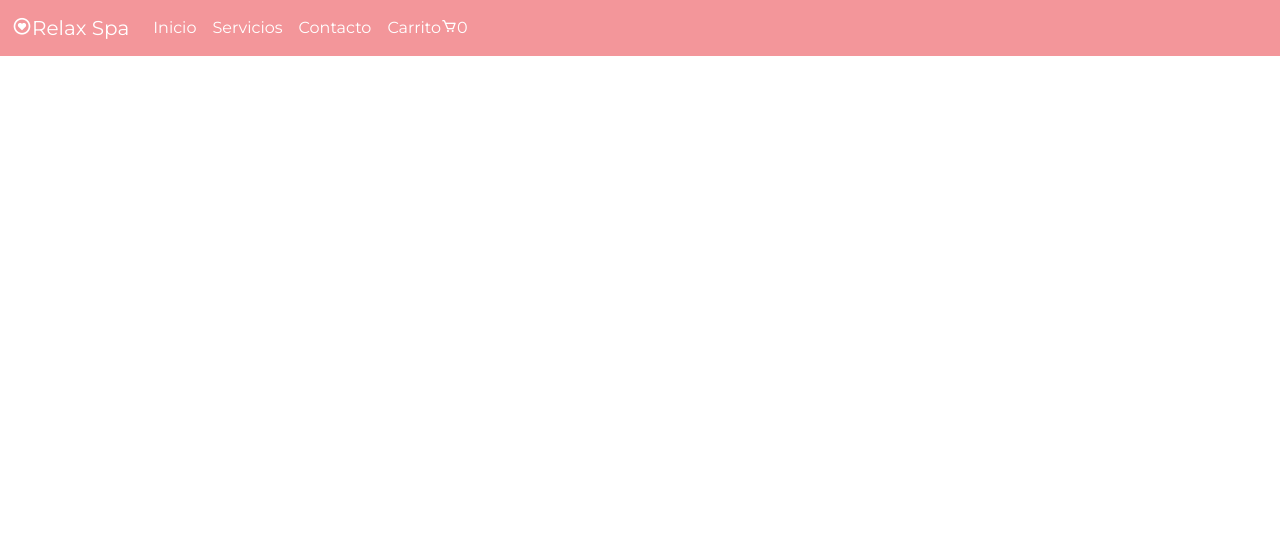
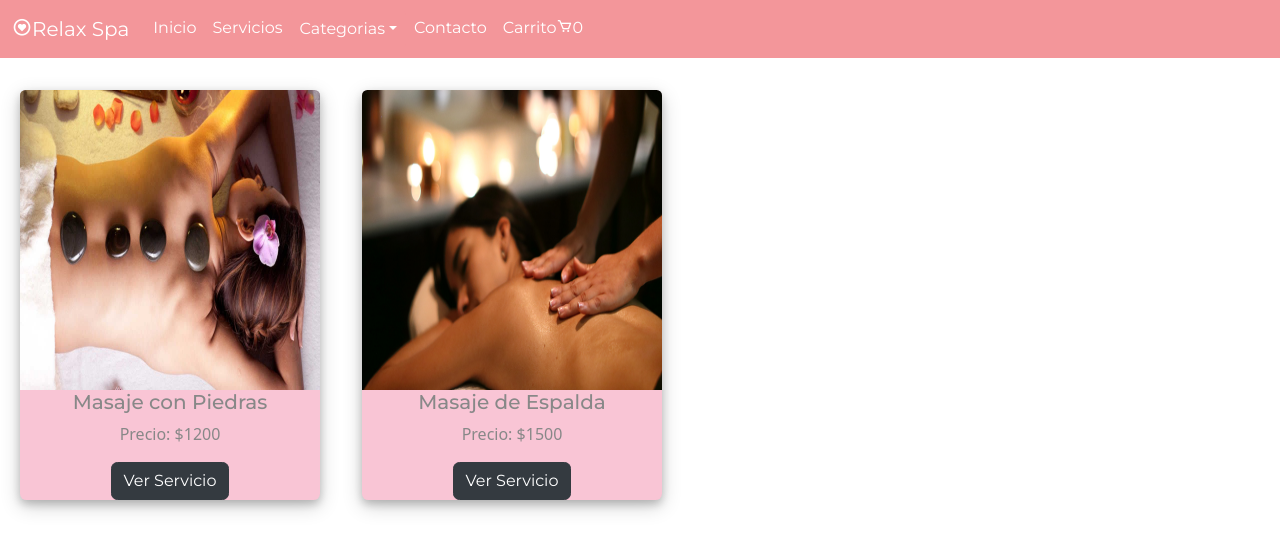
Before and after one commit to joaquin-benitez/React-Proyect, a React (Create React App) app: page /categoria/1 in a window 1280 px wide. Shown: the top 550 px of the page. Built offline with nearby package versions, Linux system fonts and the light colour scheme.

Commit message:
correccion y agrego categoria

```diff
--- a/public/json/Servicios.json
+++ b/public/Servicios.json
@@ -2,6 +2,7 @@
     {
         "id": 1,
         "nombre": "Masaje con Piedras",
+        "idCategoria":1,
         "precio": 1200,
         "descripcion": "Es una relajante terapia de origen oriental que trabaja no sólo en el plano físico sino también en el mental, ya que ayuda a relajar tensiones musculares y a conseguir un perfecto equilibrio energético.",
         "img": "piedras.jpg"
@@ -9,10 +10,20 @@
     {
         "id": 2,
         "nombre": "Masaje de Espalda",
+        "idCategoria":1,
         "precio": 1500,
         "descripcion": "El masaje en la espalda aumenta el flujo de la sangre hacia la piel y los músculos. Ayuda a aliviar el dolor y la rigidez.",
         "img": "espalda.jpg"
+    },
+    {
+        "id": 3,
+        "nombre": "Limpieza Facial",
+        "idCategoria":2,
+        "precio": 1300,
+        "descripcion": "Remover las células muertas de la piel en profundidad, eliminando así cualquier impureza. Estimular la oxigenación de la piel desde el interior de esta. Esto ayudará enormemente a fomentar también el proceso de regeneración celular",
+        "img": "cutis.jpg"
     }
 
 
+
 ]
--- a/src/App.jsx
+++ b/src/App.jsx
@@ -5,7 +5,9 @@ import Navbar from './Components/Navbar';
 import Carrito from './Components/Carrito';
 import Main from './Components/Main';
 import ItemListContainer from './Components/ItemListContainer';
-
+import Contacto from './Components/Contacto';
+import Categoria from './Components/Categoria';
+import Servicio from './Components/Servicio';
 const App = () => {
     return (
         <>
@@ -14,8 +16,11 @@ const App = () => {
                <Routes>
                    <Route path='/' element={<Main/>}/>
                    <Route path='/servicios' element={<ItemListContainer greeting="Nuestros Servicios"/>}/>
+                   <Route path='/servicio/:id' element={<Servicio/>}/>
+                   <Route path="/categoria/:id" element={<Categoria/>} />
+
+                   <Route path="/contacto" element={<Contacto/>} />
                    <Route path="/carrito" element={<Carrito/>} />
-
 
 
 
--- /dev/null
+++ b/src/Components/Categoria.jsx
@@ -0,0 +1,35 @@
+import {useState, useEffect} from 'react';
+import { useParams, Link } from 'react-router-dom';
+import { consultarBDD } from './Utilidades/FuncionesUtiles';
+
+const Categoria = () => {
+
+    const [servicios, setServicios] = useState([]);
+    const {id} = useParams()
+    useEffect(() => {
+        consultarBDD('../Servicios.json').then(servicios => {
+            const serviciosCategoria = servicios.filter(servicio => servicio.idCategoria === parseInt(id) )
+            console.log(serviciosCategoria)
+            const cardServicio = serviciosCategoria.map(servicio =>
+                <div className="card cardServicios" key={servicio.id}>
+                    <img src={"../img/" + servicio.img} className="card-img-top" alt={servicio.nombre} />
+                        <div className="card-body">
+                            <h5 className="card-title">{servicio.nombre}</h5>
+
+                            <p className="card-text">Precio: ${servicio.precio}</p>
+
+                            <button className='btn btn-dark'><Link className='nav-link' to={`/servicio/${servicio.id}`}>Ver Servicio</Link></button>
+                    </div>
+                </div>)
+
+            setServicios(cardServicio)
+        })
+    }, [id]);
+    return (
+        <div className="row">
+            {servicios}
+        </div>
+        );
+}
+
+export default Categoria;
--- /dev/null
+++ b/src/Components/Contacto.jsx
@@ -0,0 +1,11 @@
+import React from 'react';
+
+const Contacto = () => {
+    return (
+        <>
+        <h1>contacto</h1>
+        </>
+    );
+}
+
+export default Contacto;
--- a/src/Components/DetalleServicios.jsx
+++ b/src/Components/DetalleServicios.jsx
@@ -6,13 +6,13 @@ const DetalleServicios = ({servicio}) => {
 
   <div className="row g-0">
     <div className="col-md-4">
-      <img src={`../img/${servicio.img}`} className="img-fluid rounded-start" alt="..." />
+      <img src={servicio.img} className="img-fluid rounded-start"  />
     </div>
     <div className="col-md-8">
       <div className="card-body">
         <h5 className="card-title">{servicio.nombre}</h5>
 
-        <p className="card-text">{servicio.precio}</p>
+        <p className="card-text">${servicio.precio}</p>
         <p className="card-text">{servicio.descripcion}</p>
         <button className='btn btn-dark'>Comprar</button>
         </div>
--- a/src/Components/ItemListContainer.jsx
+++ b/src/Components/ItemListContainer.jsx
@@ -7,12 +7,13 @@ const ItemListContainer = ({ greeting }) => {
 
   const [servicios, setServicios] = useState([]);
   useEffect(() => {
-      consultarBDD('./json/servicios.json').then(servicios => {
+      consultarBDD('Servicios.json').then(servicios => {
           const cardServicio = servicios.map(servicio =>
               <div className="card cardServicios" key={servicio.id}>
-                  <img src={"./img/" + servicio.img} className="card-img-top" alt={servicio.nombre} />
+                  <img src={servicio.img} className="card-img-top" alt={servicio.nombre} />
                       <div className="card-body">
                           <h5 className="card-title">{servicio.nombre}</h5>
+                          <p className="card-text">${servicio.precio}</p>
 
 
                           <button className='btn btn-dark'><Link className='nav-link' to={`/servicio/${servicio.id}`}>Ver Servicio</Link></button>
--- a/src/Components/Navbar.jsx
+++ b/src/Components/Navbar.jsx
@@ -1,4 +1,5 @@
 import React from 'react';
+
 import LogoNavbar from './Navbar/LogoNavbar';
 import UlNavbar from './Navbar/ulNavbar';
 
@@ -10,6 +11,7 @@ const Navbar = () => {
             <LogoNavbar/>
             <div className="collapse navbar-collapse" id="navbarColor02">
              <UlNavbar/>
+
             </div>
           </div>
         </nav>
--- /dev/null
+++ b/src/Components/Navbar/Dropdown.jsx
@@ -0,0 +1,28 @@
+import { Link } from "react-router-dom";
+import {useState, useEffect} from 'react'
+const Dropdown = ({lista}) => {
+  const [list, setList] = useState([]);
+  useEffect(() => {
+    const listaDrop = lista.map((categoria, indice) =>
+      <Link key={indice} className='dropdown-item' to={`/categoria/${indice + 1}`}>{categoria}</Link>
+    )
+    setList(listaDrop)
+
+  }, []);
+
+
+    return (
+        <>
+          <li className="nav-item dropdown">
+            <button className="nav-link dropdown-toggle btn btn-secondary" data-bs-toggle="dropdown" href="#" role="button" aria-haspopup="true" aria-expanded="false">
+            Categorias<i className="fas fa-list"></i>
+            </button>
+          <div className="dropdown-menu">
+            {list}
+          </div>
+          </li>
+        </>
+    );
+}
+
+export default Dropdown;
--- a/src/Components/Navbar/ulNavbar.jsx
+++ b/src/Components/Navbar/ulNavbar.jsx
@@ -2,7 +2,12 @@ import React from 'react';
 import CartWidget from './CartWidget';
 import { Link } from 'react-router-dom';
 
+import Dropdown from './Dropdown';
+
 const UlNavbar = () => {
+
+    const listDrowdon = ["Masajes", "Belleza"]
+
     return (
         <>
            <ul className="navbar-nav me-auto">
@@ -14,12 +19,15 @@ const UlNavbar = () => {
               <li className="nav-item">
               <Link className="nav-link active" to="/Servicios">Servicios</Link>
               </li>
+              <Dropdown lista = {listDrowdon}/>
               <li className="nav-item">
-              <Link className="nav-link active" href="#">Contacto</Link>
+              <Link className="nav-link active" to="/Contacto">Contacto</Link>
               </li>
               <li className="nav-item">
               <CartWidget/>
               </li>
+
+
 
 
             </ul>
--- a/src/Components/Servicio.jsx
+++ b/src/Components/Servicio.jsx
@@ -8,9 +8,9 @@ const Servicio = () => {
   const [servicio, setServicio] = useState([]);
   const {id} = useParams()
   useEffect(() => {
-     consultarBDD('./json/servicios.json').then(servicios => {
+     consultarBDD('../Servicios.json').then(servicios => {
       const servicio1 = servicios.find(servicioArray => servicioArray.id == id)
-      console.log(servicios)
+
       setServicio(servicio1)
      })
 
```
